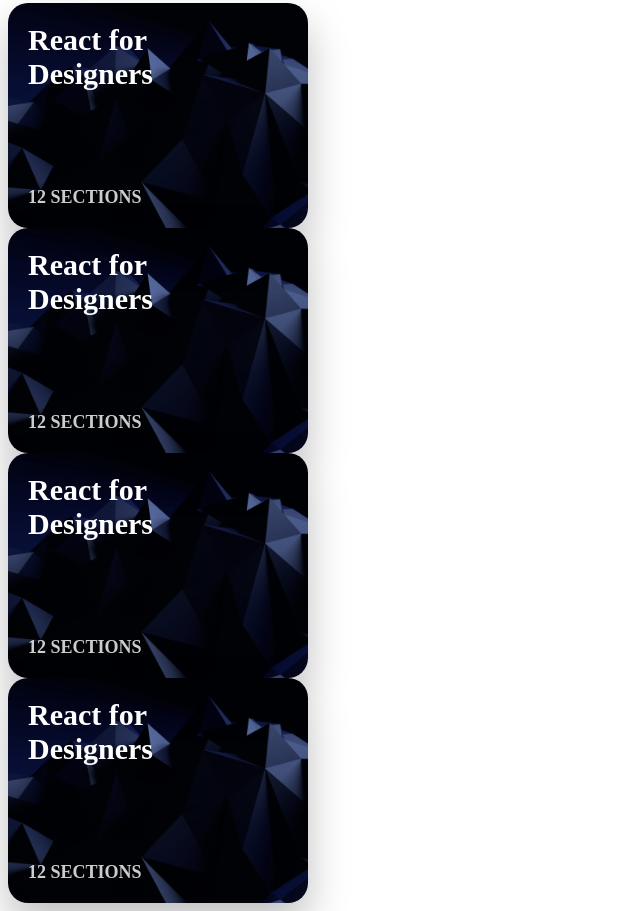
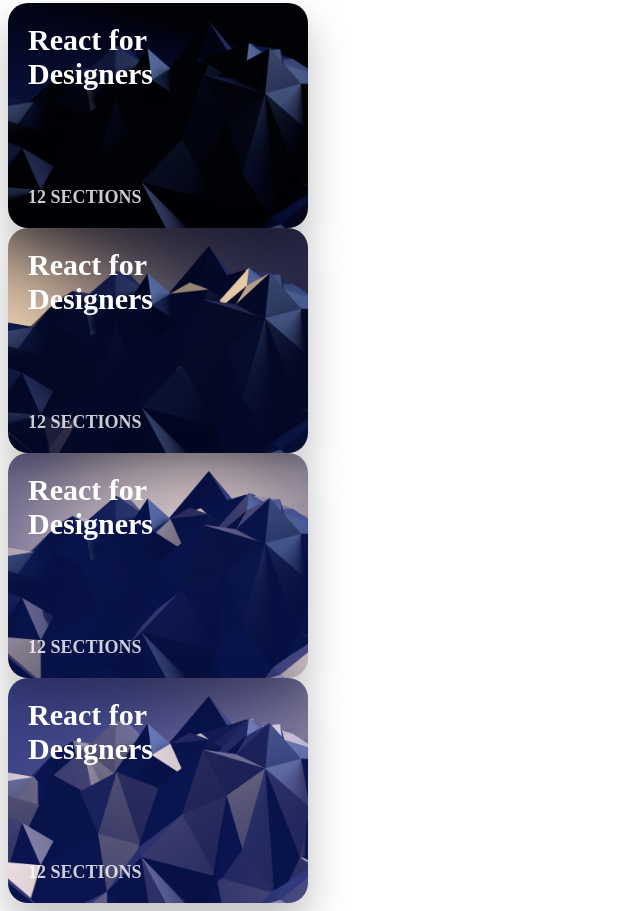
Before and after one commit to YinHoChong/my-react-app, a Gatsby site: page / in a window 1280 px wide. Shown: the part 473-1384 px from the top of the page, without its empty margins (0-640 px from the left). Built offline with nearby package versions, Linux system fonts and the light colour scheme; Gatsby itself is replaced by a stand-in of ours.

Commit message:
06_Fixed my Card.css with instead of max-width

```diff
--- a/src/components/Card.css
+++ b/src/components/Card.css
@@ -1,5 +1,5 @@
 .Card {
-    max-width: 300px;
+    width: 300px;
     height: 225px;
     position: relative;
     overflow: hidden;
--- a/src/pages/index.js
+++ b/src/pages/index.js
@@ -39,15 +39,15 @@ const IndexPage = () => (
         <Card
           title="React for Designers"
           text="12 sections"
-          image={require('../images/wallpaper.jpg')} />
+          image={require('../images/wallpaper2.jpg')} />
         <Card
           title="React for Designers"
           text="12 sections"
-          image={require('../images/wallpaper.jpg')} />
+          image={require('../images/wallpaper3.jpg')} />
         <Card
           title="React for Designers"
           text="12 sections"
-          image={require('../images/wallpaper.jpg')} />
+          image={require('../images/wallpaper4.jpg')} />
       </div>
     </div>
   </div>
```
